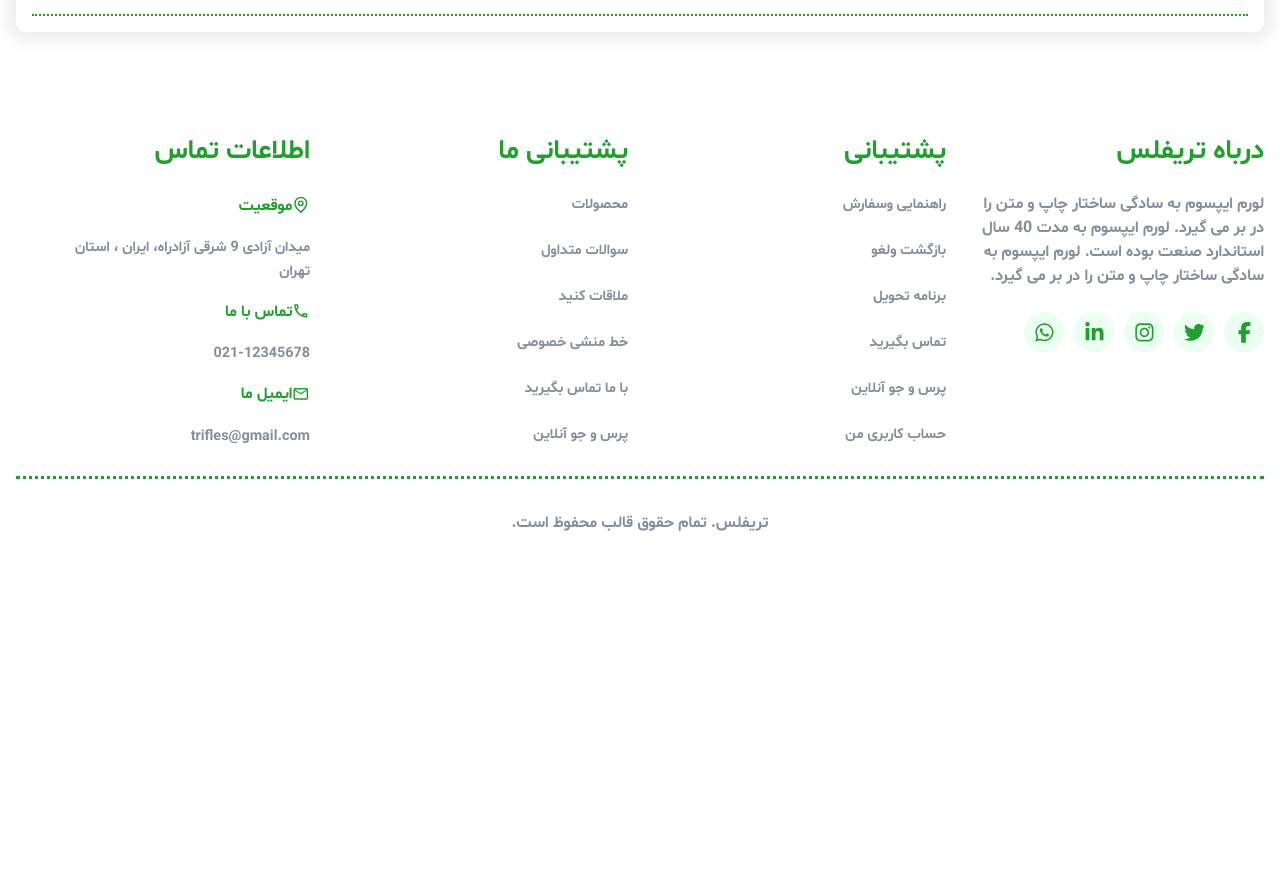
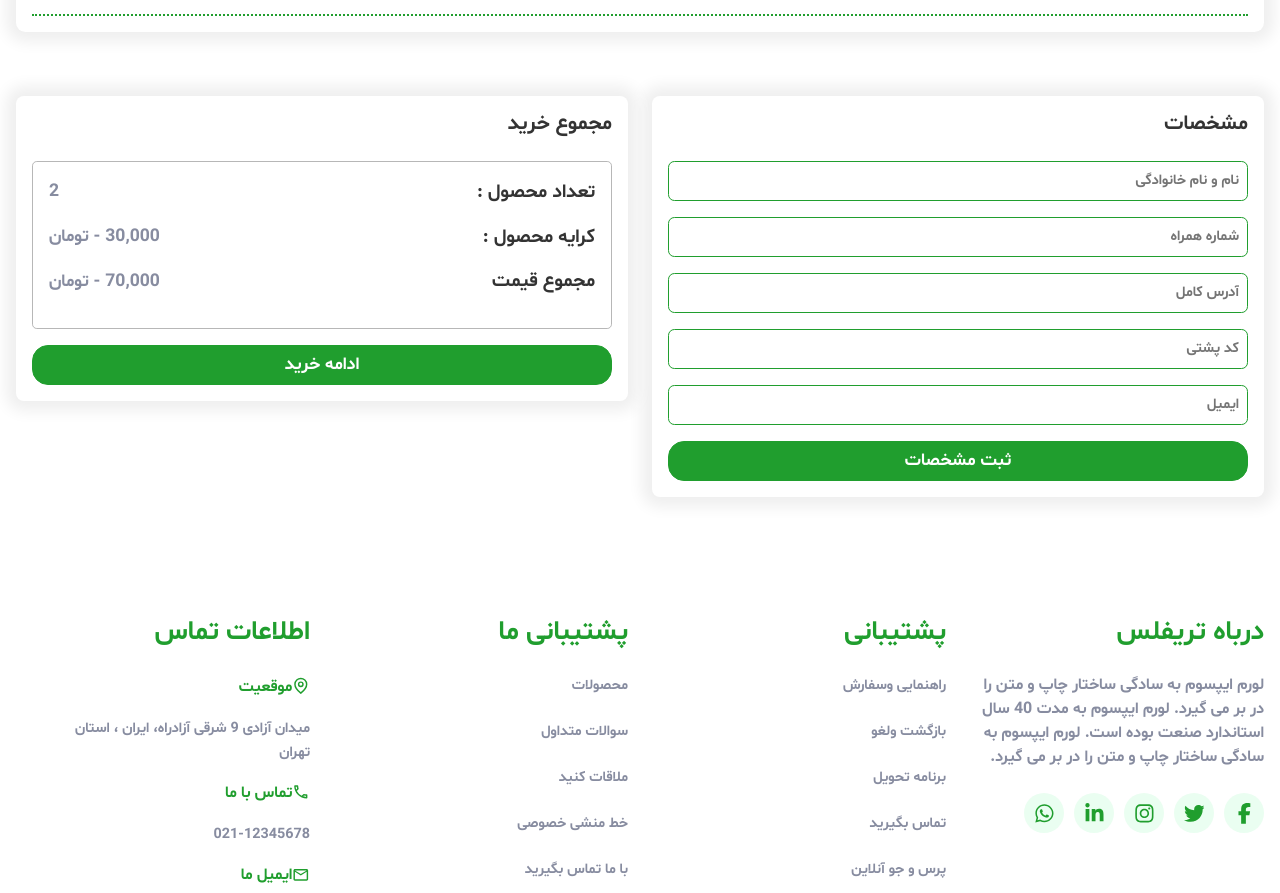
Before and after one commit to mohammadmehdidalvandii/TRIFLES-SHOP, a Next.js app: page /Basket in a window 1280 px wide. Shown: the part 888-1781 px from the top of the page. Before the commit the page ends 1503 px from the top, so only its background shows below. Built offline with nearby package versions, Linux system fonts and the light colour scheme.

Commit message:
create baskeetInfo for basket-page

```diff
--- a/src/app/Basket/page.js
+++ b/src/app/Basket/page.js
@@ -1,5 +1,6 @@
 import PageHeader from '@/components/module/PageHeader/PageHeader'
 import BasketCard from '@/components/template/basket/BasketCard/BasketCard'
+import BasketInfo from '@/components/template/basket/BasketInfo/BasketInfo'
 import React from 'react'
 
 function page() {
@@ -9,6 +10,7 @@ function page() {
     title='سبد خرید '
    />
     <BasketCard/>
+    <BasketInfo/>
  </>
   )
 }
--- /dev/null
+++ b/src/components/template/basket/BasketInfo/BasketInfo.js
@@ -0,0 +1,49 @@
+import React from 'react';
+import style from './BasketInfo.module.css';
+import Link from 'next/link';
+
+function BasketInfo() {
+  return (
+    <section className={style.basketInfo}>
+        <div className="containers">
+            <div className="row">
+                <div className="col-lg-6 col-md-6 col-sm-12">
+                    <div className={style.basketInfo_box}>
+                        <h6 className={style.basketInfo_title}>مشخصات </h6>
+                        <div className={style.basketInfo_form}>
+                            <input type="text" className={style.basketInfo_input} placeholder='نام و نام خانوادگی' />
+                            <input type="text" className={style.basketInfo_input} placeholder='شماره همراه' />
+                            <input type="text" className={style.basketInfo_input} placeholder='آدرس کامل' />
+                            <input type="text" className={style.basketInfo_input} placeholder='کد پشتی ' />
+                            <input type="text" className={style.basketInfo_input} placeholder='ایمیل ' />
+                            <button className={`${style.basketInfo_form_btn} ${'button_black'}`}>ثبت مشخصات</button>
+                        </div>
+                    </div>
+                </div>
+                <div className="col-lg-6 col-md-6 col-sm-12">
+                <div className={style.basketInfo_box}>
+                        <h6 className={style.basketInfo_title}>مجموع خرید </h6>
+                        <ul className={style.basketInfo_items}>
+                            <li className={style.basketInfo_item}>
+                                <span className={style.basketInfo_item_title}>تعداد محصول :</span>
+                                <span className={style.basketInfo_item_text}>2</span>
+                            </li>
+                            <li className={style.basketInfo_item}>
+                                <span className={style.basketInfo_item_title}>کرایه محصول :</span>
+                                <span className={style.basketInfo_item_text}>30,000 - تومان</span>
+                            </li>
+                            <li className={style.basketInfo_item}>
+                                <span className={style.basketInfo_item_title}>مجموع قیمت</span>
+                                <span className={style.basketInfo_item_text}>70,000 - تومان</span>
+                            </li>
+                        </ul>
+                            <Link href='/' className={`${style.basketInfo_linkNext} ${"button_black"}`}>ادامه خرید</Link>
+                    </div>
+                </div>
+            </div>
+        </div>
+    </section>
+  )
+}
+
+export default BasketInfo
--- /dev/null
+++ b/src/components/template/basket/BasketInfo/BasketInfo.module.css
@@ -0,0 +1,68 @@
+.basketInfo{
+    display: block;
+    width: 100%;
+    margin-bottom: 4rem;
+}
+.basketInfo_box{
+    display: block;
+    width: 100%;
+    box-shadow: 0 0 15px 10px #efefef;
+    padding: 1rem;
+    border-radius: 0.5rem;
+    margin-bottom: 1rem;
+}
+.basketInfo_title{
+    font-family: shabnam_bold;
+    font-size: 1.3rem;
+    color: var(--blackColor);
+    margin-bottom: 1.5rem;
+}
+
+.basketInfo_input{
+    display: block;
+    margin-bottom: 1rem;
+    width: 100%;
+    height: 2.5rem;
+    outline: none;
+    border: 1px solid var(--greenColor2);
+    border-radius: 0.4rem;
+    font-size: 0.9rem;
+    font-weight: 700;
+    padding-right: 0.5rem;
+}
+
+.basketInfo_form_btn{
+    display: flex;
+    align-items: center;
+    justify-content: center;
+    width: 100%;
+}
+
+.basketInfo_items{
+    display: block;
+    width: 100%;
+    padding: 1rem;
+    border: 1px solid var(--grayColor);
+    border-radius: 0.3rem;
+}
+.basketInfo_item{
+    display: flex;
+    justify-content: space-between;
+    align-items: center;
+    margin-bottom: 1rem;
+}
+.basketInfo_item_title{
+    font-family: shabnam_bold;
+    font-size: 1.2rem;
+    color: var(--blackColor);
+}
+.basketInfo_item_text{
+    font-size: 1.1rem;
+    color: var(--textColor);
+}
+.basketInfo_linkNext{
+    display: flex;
+    align-items: center;
+    justify-content: center;
+    width: 100%;
+}
```
